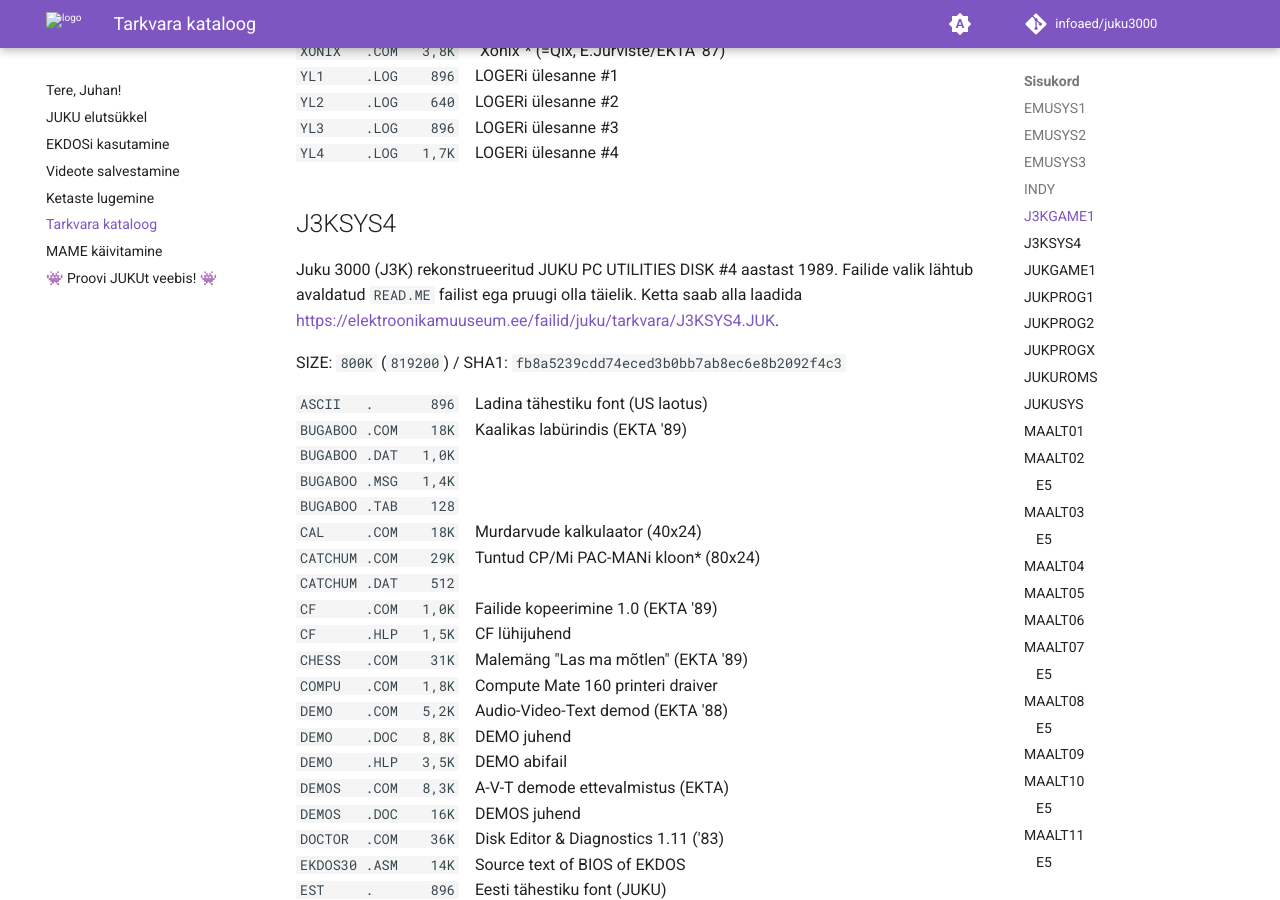
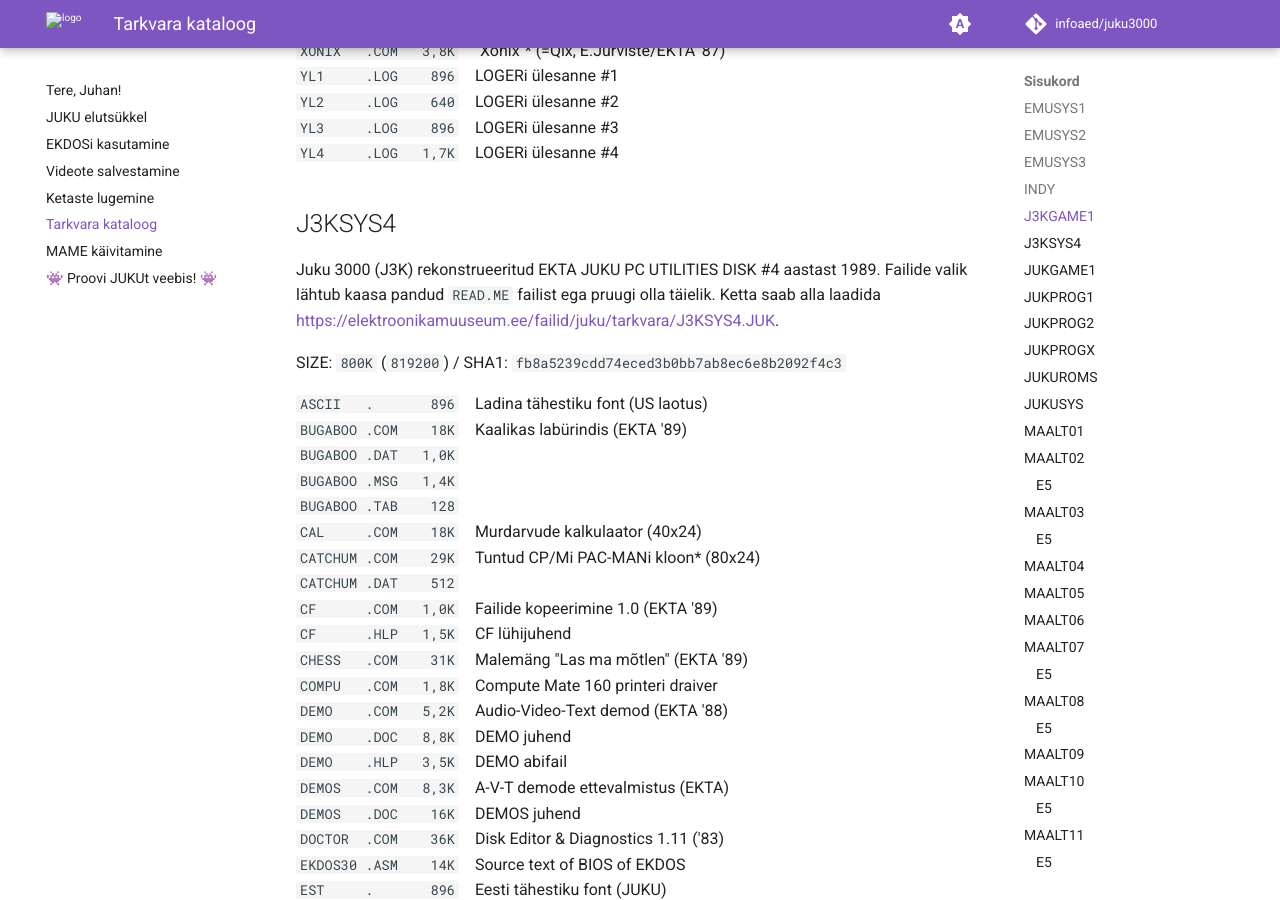
Before and after one commit to infoaed/juku3000, an MkDocs documentation site: the page built from docs/tarkvara-kataloog.md, in a window 1280 px wide and 900 px high, scrolled down 5095 px. Built offline with MkDocs 1.6.1 and Material for MkDocs 9.7.7, drawn with Linux system fonts in a browser that asks for light colours; comment, search, counter and statistics services are not loaded.

Commit message:
Disk 4 kirjelduse täpsustamine

```diff
--- a/docs/tarkvara-kataloog.md
+++ b/docs/tarkvara-kataloog.md
@@ -207,7 +207,9 @@
 
 ## J3KSYS4
 
-Juku 3000 (J3K) rekonstrueeritud JUKU PC UTILITIES DISK #4 aastast 1989. Failide valik lähtub avaldatud `READ.ME` failist ega pruugi olla täielik. Ketta saab alla laadida https://elektroonikamuuseum.ee/failid/juku/tarkvara/J3KSYS4.JUK.
+Juku 3000 (J3K) rekonstrueeritud EKTA JUKU PC UTILITIES DISK #4 aastast 1989.
+Failide valik lähtub kaasa pandud `READ.ME` failist ega pruugi olla täielik.
+Ketta saab alla laadida https://elektroonikamuuseum.ee/failid/juku/tarkvara/J3KSYS4.JUK.
 
 SIZE: `800K` (`819200`) / SHA1: `fb8a5239cdd74eced3b0bb7ab8ec6e8b2092f4c3`
 
--- a/docs/tarkvara-kataloog.txt
+++ b/docs/tarkvara-kataloog.txt
@@ -207,7 +207,9 @@
 
 ## J3KSYS4
 
-Juku 3000 (J3K) rekonstrueeritud JUKU PC UTILITIES DISK #4 aastast 1989. Failide valik lähtub avaldatud `READ.ME` failist ega pruugi olla täielik. Ketta saab alla laadida https://elektroonikamuuseum.ee/failid/juku/tarkvara/J3KSYS4.JUK.
+Juku 3000 (J3K) rekonstrueeritud EKTA JUKU PC UTILITIES DISK #4 aastast 1989.
+Failide valik lähtub kaasa pandud `READ.ME` failist ega pruugi olla täielik.
+Ketta saab alla laadida https://elektroonikamuuseum.ee/failid/juku/tarkvara/J3KSYS4.JUK.
 
 SIZE: 800K (819200) / SHA1: fb8a5239cdd74eced3b0bb7ab8ec6e8b2092f4c3
 
```
Also changed, not shown: 1 other file.
